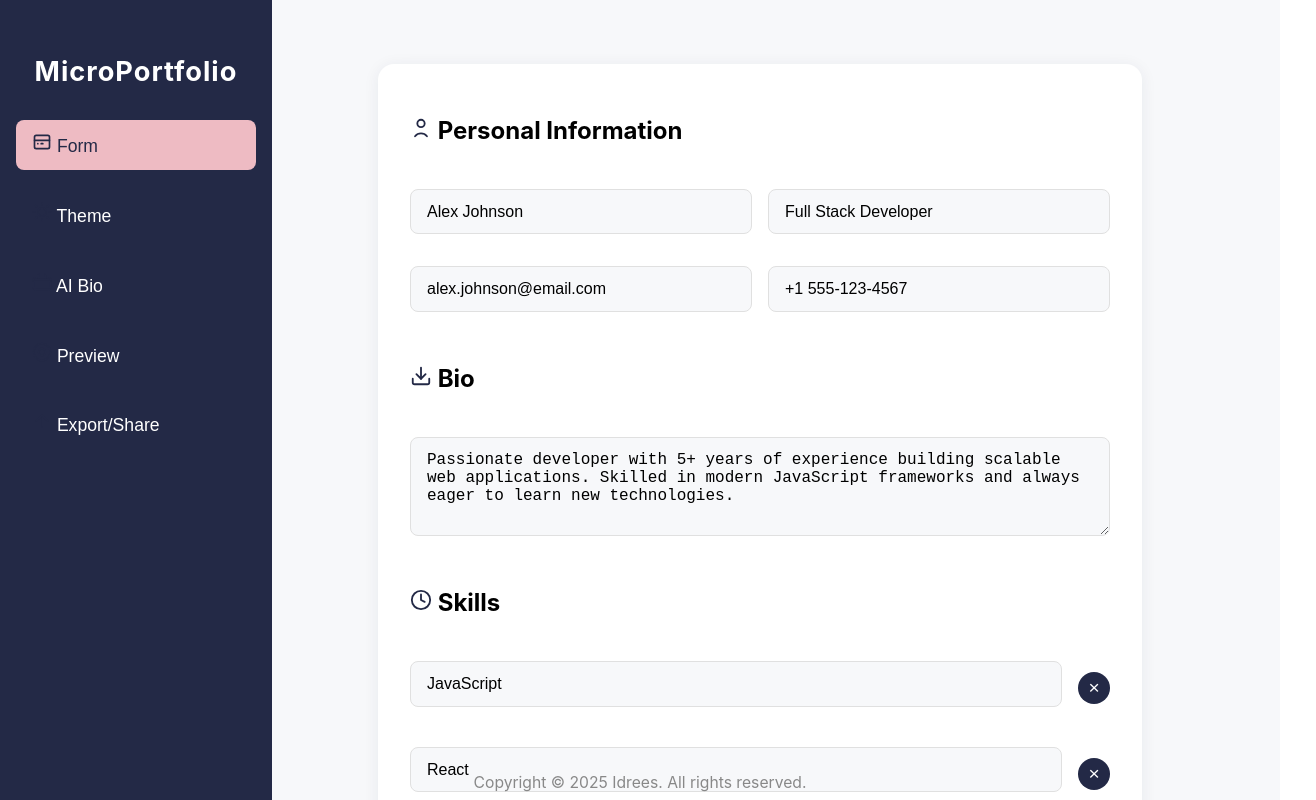
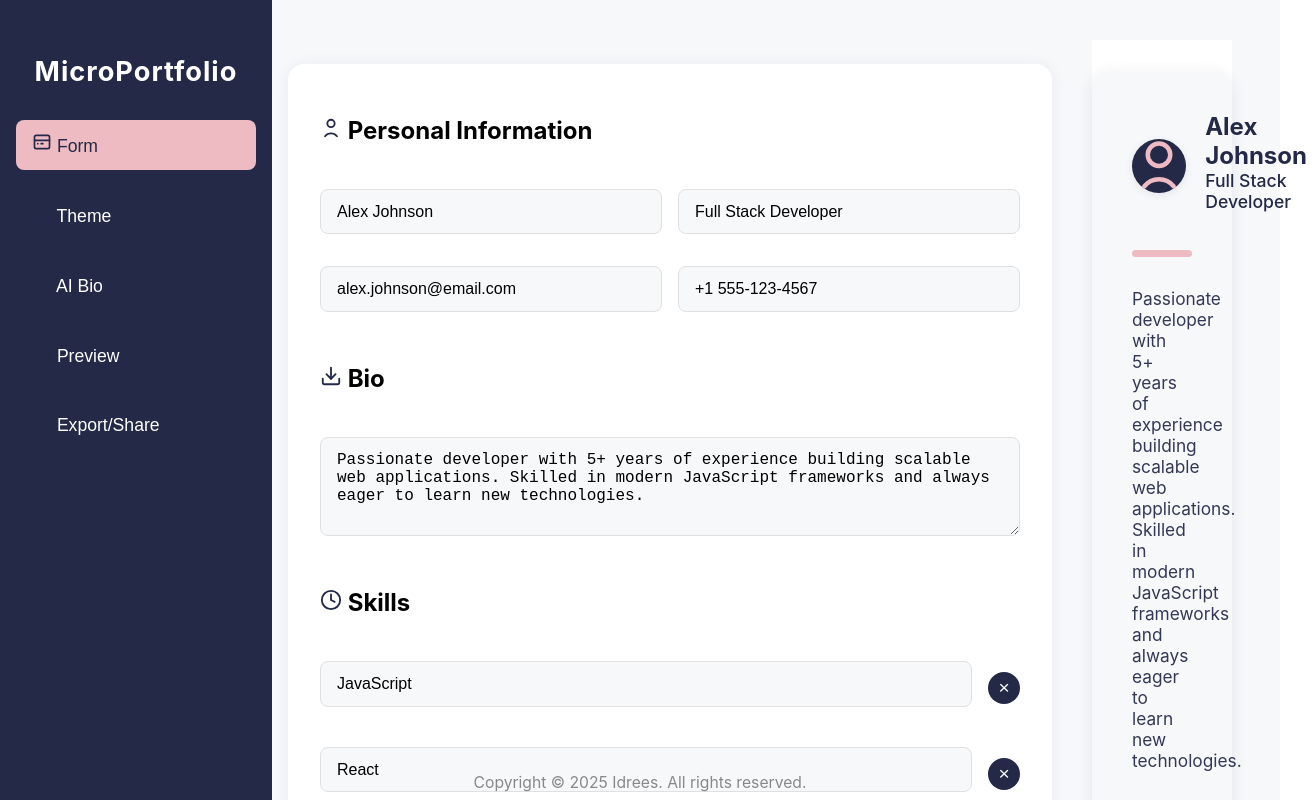
Before and after one commit to idrees31/Micro-Portfolio-Generator, a React (Create React App) app: page / in a window 1280 px wide. Both pictures are taken after a click on the button "Start Building". Shown: the top 800 px of the page, 1316 px wide, since content can reach past the window. Built offline with nearby package versions, Linux system fonts and the light colour scheme.

Commit message:
feat: add live split-screen preview alongside form editing

```diff
--- a/src/App.js
+++ b/src/App.js
@@ -79,6 +79,7 @@ const App = () => {
           </Sidebar>
           <MainContent>
             {activeSection === 'form' && (
+              <SplitScreen>
                 <FormBuilder
                   onSave={handleFormSave}
                   initialPersonal={personal}
@@ -87,6 +88,18 @@ const App = () => {
                   initialBio={bio}
                   goToAIBio={() => setActiveSection('ai')}
                 />
+                <div style={{ flex: 1, minWidth: 0 }}>
+                  <PortfolioPreview
+                    personal={personal}
+                    skills={skills}
+                    projects={projects}
+                    theme={theme}
+                    layout={layout}
+                    bio={bio}
+                    onBack={() => setActiveSection('theme')}
+                  />
+                </div>
+              </SplitScreen>
             )}
             {activeSection === 'theme' && (
               <ThemeEngine
@@ -311,4 +324,14 @@ const ExportIcon = () => (
   <svg width="20" height="20" fill="none" stroke="#232946" strokeWidth="2" strokeLinecap="round" strokeLinejoin="round" viewBox="0 0 24 24"><path d="M12 19V5"/><path d="M5 12l7-7 7 7"/></svg>
 );
 
+const SplitScreen = styled.div`
+  display: flex;
+  gap: 2.5rem;
+  align-items: flex-start;
+  @media (max-width: 900px) {
+    flex-direction: column;
+    gap: 1.2rem;
+  }
+`;
+
 export default App;
```
Lines whose indentation alone changed are shown as unchanged.
